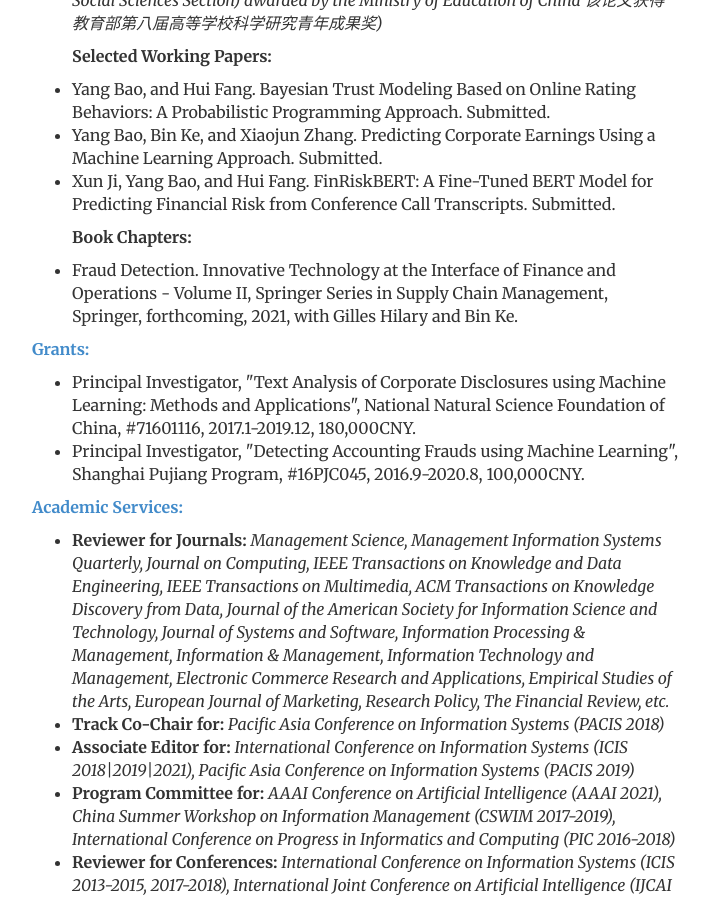
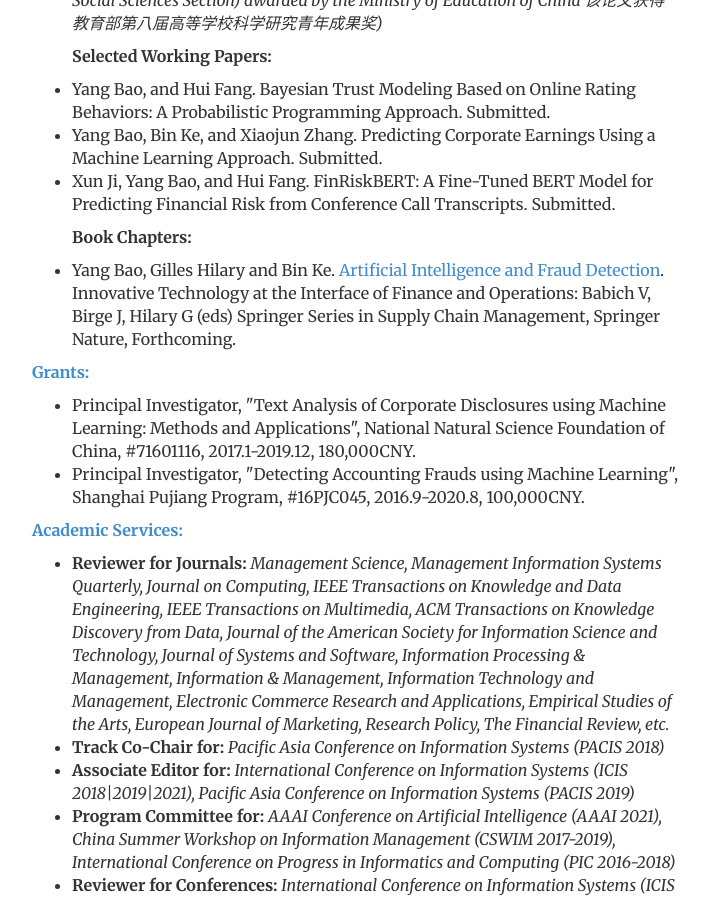
Before and after one commit to popeye007/popeye007.github.io, a Jekyll site: the page built from research/index.html, in a window 1280 px wide and 900 px high, scrolled down 539 px. Shown: the whole window, without its empty margins (284-993 px from the left). Built offline with Jekyll 4.4.1, drawn with Linux system fonts in a browser that asks for light colours; comment, search, counter and statistics services are not loaded.

Commit message:
update pub

```diff
--- a/research/index.html
+++ b/research/index.html
@@ -37,7 +37,7 @@ description: Research by Bao Yang.
 
 		<ul>
 			<p><b>Book Chapters:</b></p>
-			<li>Fraud Detection. Innovative Technology at the Interface of Finance and Operations - Volume II, Springer Series in Supply Chain Management, Springer, forthcoming, 2021, with Gilles Hilary and Bin Ke. </li>
+			<li>Yang Bao, Gilles Hilary and Bin Ke. <a href="https://papers.ssrn.com/sol3/papers.cfm?abstract_id=3738618">Artificial Intelligence and Fraud Detection</a>. Innovative Technology at the Interface of Finance and Operations: Babich V, Birge J, Hilary G (eds) Springer Series in Supply Chain Management, Springer Nature, Forthcoming. </li>
 		</ul>
 
 
```
